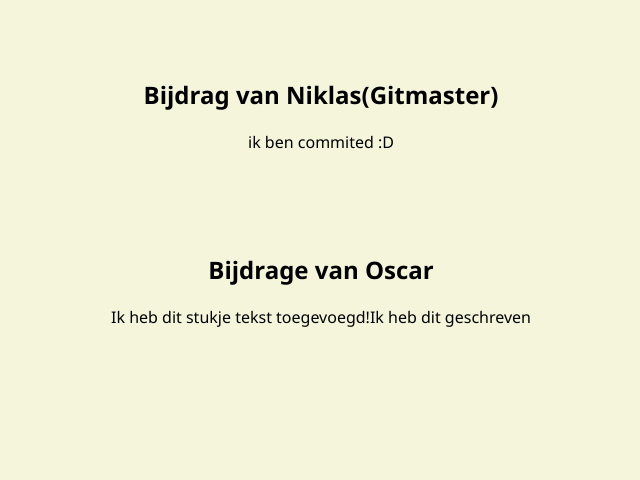
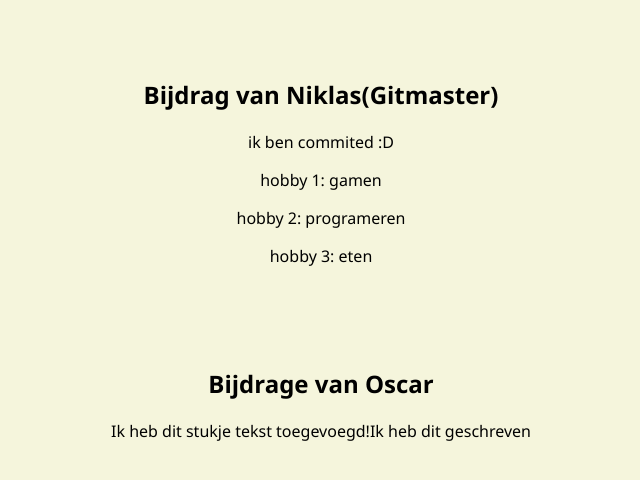
Before and after one commit to Niklasikos/Niklas-Oscar-coCreation, a plain HTML site: page index.html in a window 1280 px wide. Shown: the part 86-566 px from the top of the page, without its empty margins (319-959 px from the left). Drawn offline with Linux system fonts and the light colour scheme.

Commit message:
commit 2 van Niklas

```diff
--- a/index.html
+++ b/index.html
@@ -11,6 +11,9 @@
 
     <h2>Bijdrag van Niklas(Gitmaster)</h2>
     <p>ik ben commited :D</p>
+    <p>hobby 1: gamen</p>
+    <p>hobby 2: programeren</p>
+    <p>hobby 3: eten</p>
 
     <h2>Bijdrage van Oscar</h2>
     <p>Ik heb dit stukje tekst toegevoegd!Ik heb dit geschreven</p>
```
